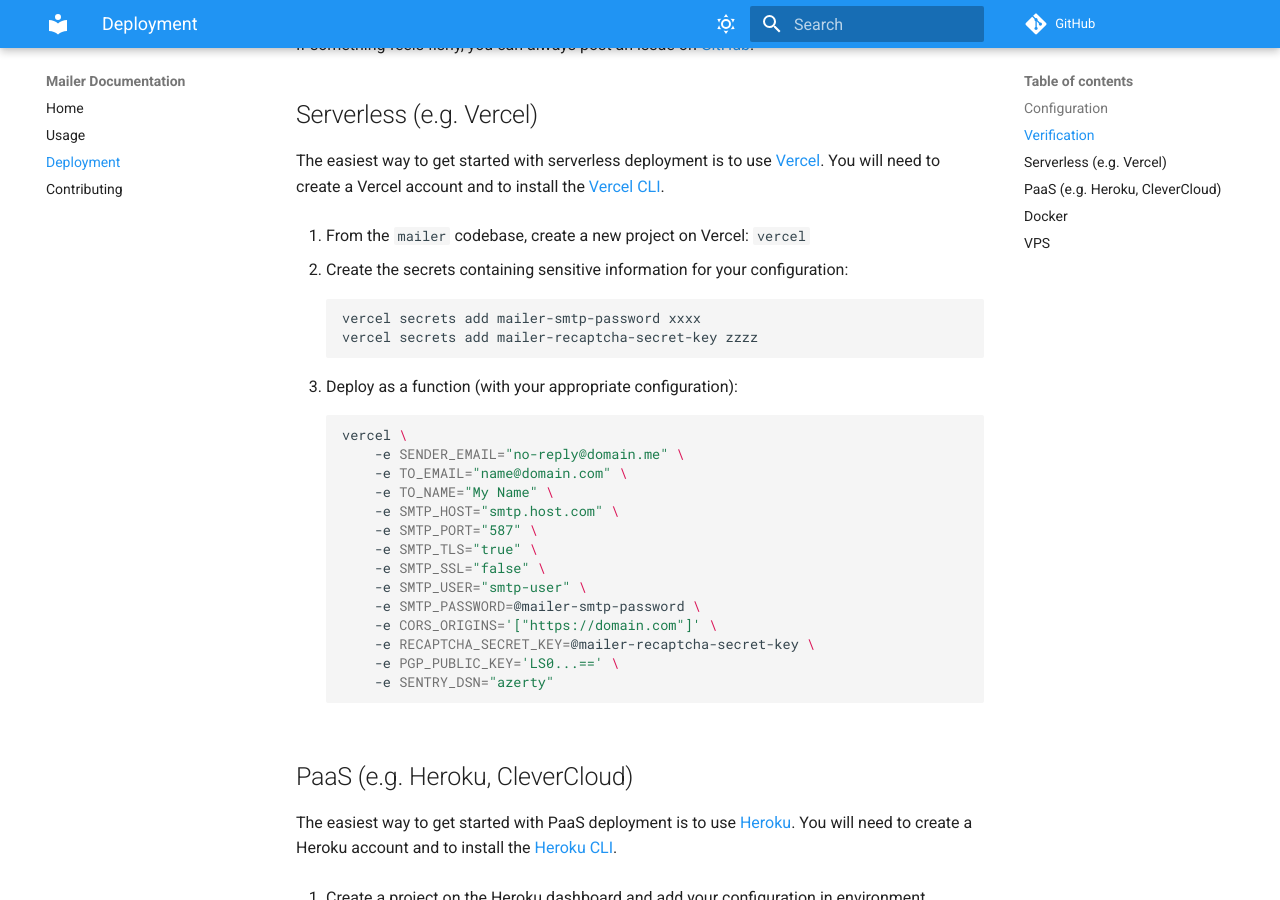
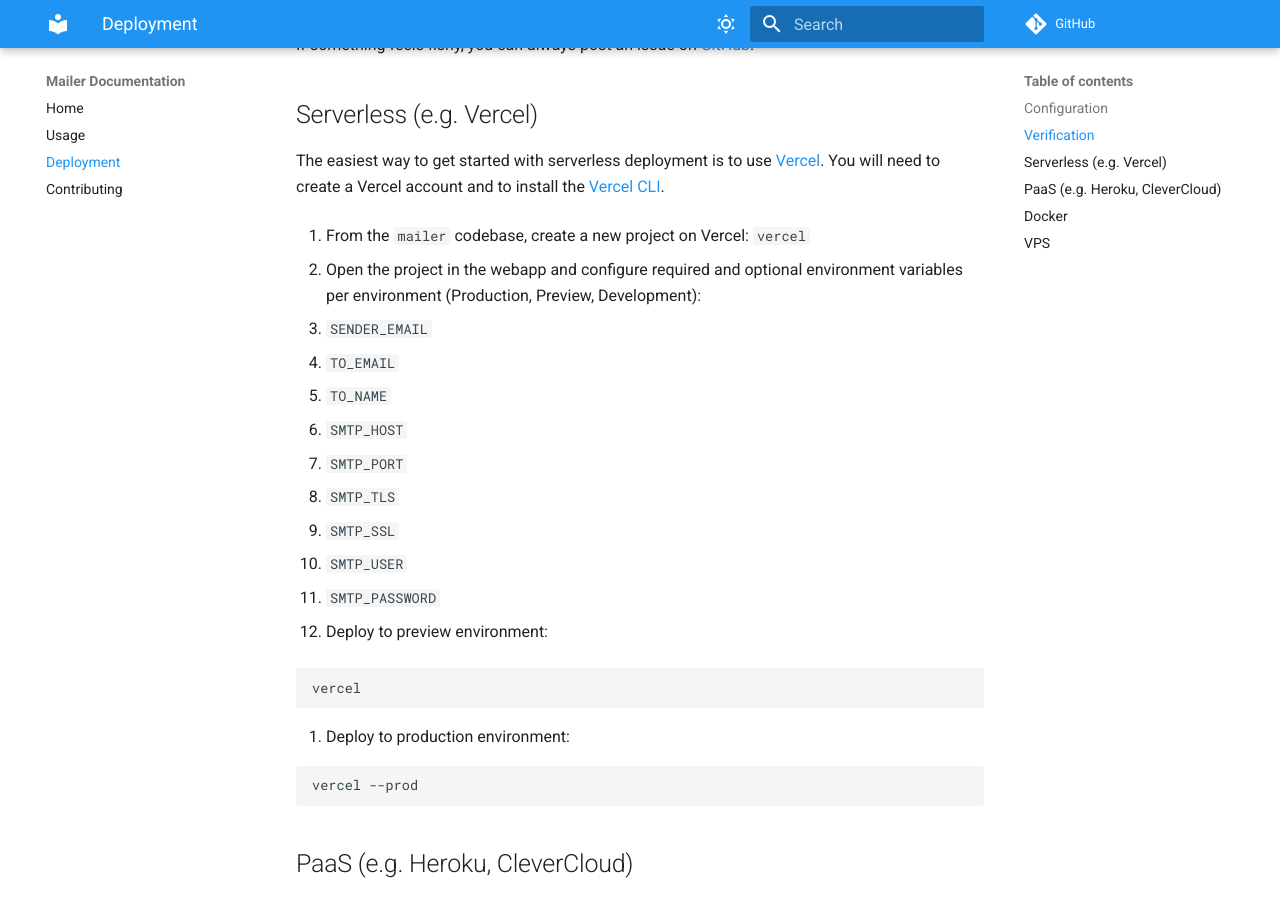
Before and after one commit to rclement/mailer, an MkDocs documentation site: the page built from docs/deployment.md, in a window 1280 px wide and 900 px high, scrolled down 1670 px. Built offline with MkDocs 1.6.1 and Material for MkDocs 9.7.7, drawn with Linux system fonts in a browser that asks for light colours; comment, search, counter and statistics services are not loaded.

Commit message:
Update vercel configuration

````diff
--- a/docs/deployment.md
+++ b/docs/deployment.md
@@ -53,28 +53,29 @@
 
 1. From the `mailer` codebase, create a new project on Vercel: `vercel`
 
-2. Create the secrets containing sensitive information for your configuration:
+2. Open the project in the webapp and configure required and optional environment variables
+   per environment (Production, Preview, Development):
+
+- `SENDER_EMAIL`
+- `TO_EMAIL`
+- `TO_NAME`
+- `SMTP_HOST`
+- `SMTP_PORT`
+- `SMTP_TLS`
+- `SMTP_SSL`
+- `SMTP_USER`
+- `SMTP_PASSWORD`
+
+3. Deploy to preview environment:
+
 ```bash
-vercel secrets add mailer-smtp-password xxxx
-vercel secrets add mailer-recaptcha-secret-key zzzz
+vercel
 ```
 
-3. Deploy as a function (with your appropriate configuration):
+4. Deploy to production environment:
+
 ```bash
-vercel \
-    -e SENDER_EMAIL="no-reply@domain.me" \
-    -e TO_EMAIL="name@domain.com" \
-    -e TO_NAME="My Name" \
-    -e SMTP_HOST="smtp.host.com" \
-    -e SMTP_PORT="587" \
-    -e SMTP_TLS="true" \
-    -e SMTP_SSL="false" \
-    -e SMTP_USER="smtp-user" \
-    -e SMTP_PASSWORD=@mailer-smtp-password \
-    -e CORS_ORIGINS='["https://domain.com"]' \
-    -e RECAPTCHA_SECRET_KEY=@mailer-recaptcha-secret-key \
-    -e PGP_PUBLIC_KEY='LS0...==' \
-    -e SENTRY_DSN="azerty"
+vercel --prod
 ```
 
 ## PaaS (e.g. Heroku, CleverCloud)
````
Also changed, not shown: 2 other files.
